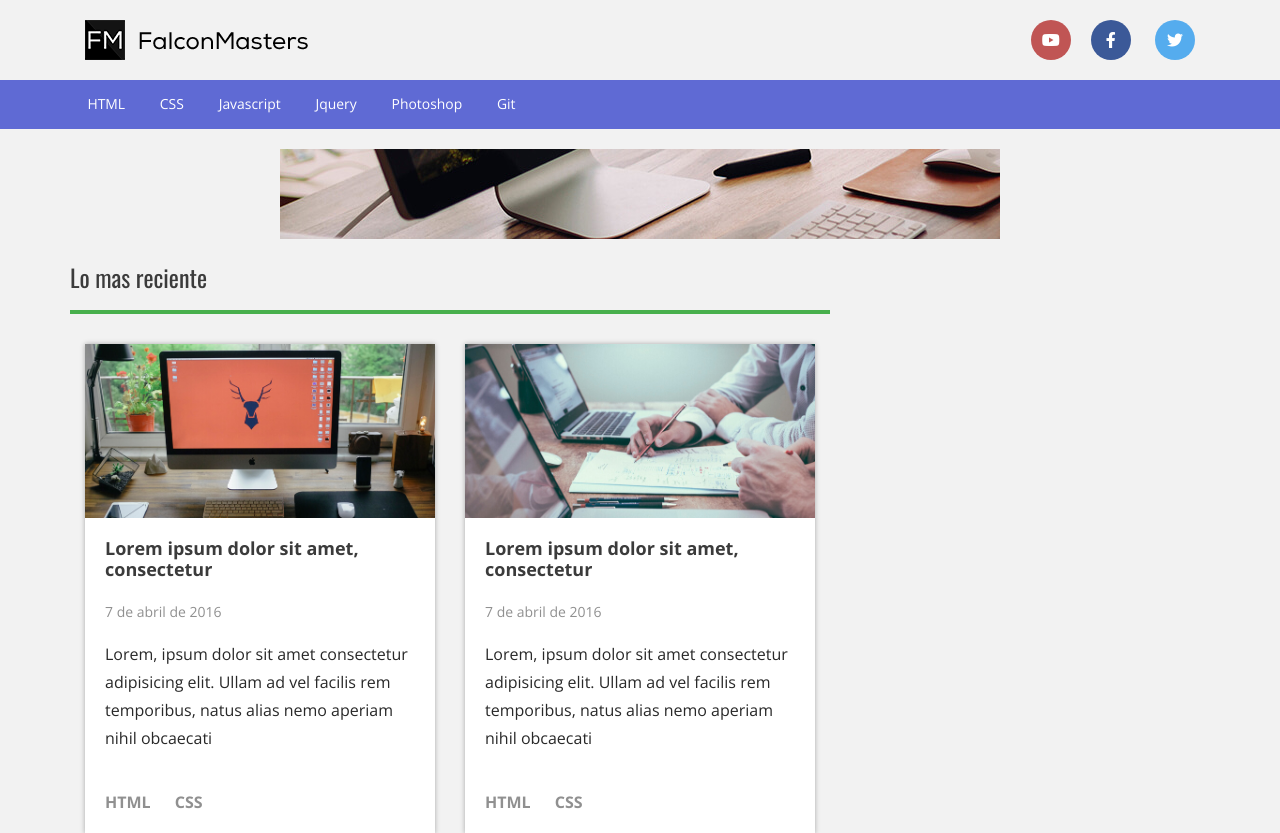
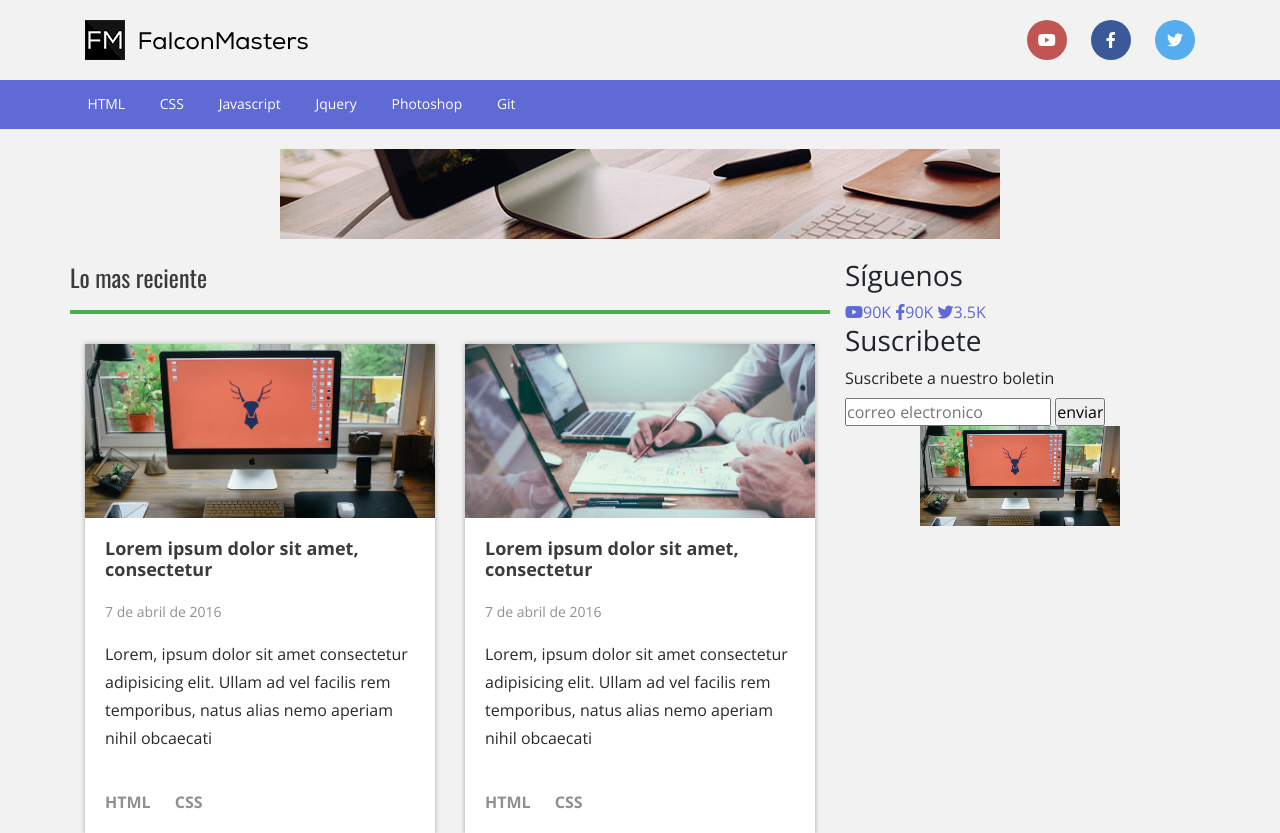
Before and after one commit to jguerrero101314/CursosDise-oWeb, a PHP site: page / in a window 1280 px wide. Shown: the top 833 px of the page. Run offline with PHP 8.4, Linux system fonts and the light colour scheme; some libraries are stand-ins or nearby versions.

Commit message:
232. Creando el Sidebar del Blog

```diff
--- a/Practicas/blog/css/estilos.scss
+++ b/Practicas/blog/css/estilos.scss
@@ -33,3 +33,4 @@ a {
 
 @import "_header";
 @import "_main";
+@import "_sidebar";
--- a/Practicas/blog/index.html
+++ b/Practicas/blog/index.html
@@ -21,9 +21,9 @@
                     <a href="#"><img src="img/logo.png" alt="FalconMasters Logo"></a>
                 </div>
                 <div class="redes-sociales col-xs-12 col-sm-6">
-                    <a class="youtube" href="#" class="youtube"><i class="fab fa-youtube"></i></acl>
-                    <a class="facebook" href="#" class="facebook"><i class="fab fa-facebook-f"></i></a>
-                    <a class="twitter" href="#" class="twitter"><i class="fab fa-twitter"></i></a>
+                    <a class="youtube" href="#"><i class="fab fa-youtube"></i></a>
+                    <a class="facebook" href="#"><i class="fab fa-facebook-f"></i></a>
+                    <a class="twitter" href="#"><i class="fab fa-twitter"></i></a>
                 </div>
             </div>
         </div>
@@ -173,7 +173,33 @@
                     </div>
                 </section>
             </section>
-            <aside class="sidebar col-md-4"></aside>
+            <aside class="sidebar col-md-4">
+                <div class="widget redes-sociales">
+                    <div class="titulo-seccion">
+                        <h3>Síguenos</h3>
+                    </div>
+                    <div class="redes-sociales">
+                        <a class="youtube" href="http://www.youtube.com/falconmasters"><i class="fab fa-youtube"></i><span class="seguidores">90K</span></a>
+                        <a class="facebook" href="http://www.facebook.com/falconmasters"><i class="fab fa-facebook-f"></i><span class="seguidores">90K</span></a>
+                        <a class="twitter" href="http://www.twitter.com/falconmasters"><i class="fab fa-twitter"></i><span class="seguidores">3.5K</span></a>
+                    </div>
+                </div>
+                <div class="widget boletin">
+                    <div class="titulo-seccion">
+                        <h3>Suscribete</h3>
+                        <form class="formulario" action="">
+                            <label for="email">Suscribete a nuestro boletin</label>
+                            <input type="email" id="email" placeholder="correo electronico" required>
+                            <input type="submit" value="enviar">
+                        </form>
+                    </div>
+                </div>
+                <div class="widget ad">
+                    <div class="contenedor-ad">
+                        <a href=""><img src="/img/1.jpg" alt="" width="200"></a>
+                    </div>
+                </div>
+            </aside>
         </div>
     </div>
 
```
Also changed, not shown: Practicas/blog/css/estilos.css (+28 -0 lines), Practicas/blog/ad2.jpg (added), Practicas/blog/css/_sidebar.scss (added), Practicas/blog/css/ad2.PNG (added), Practicas/blog/img/ad3.jpg (added), 1 other file.
